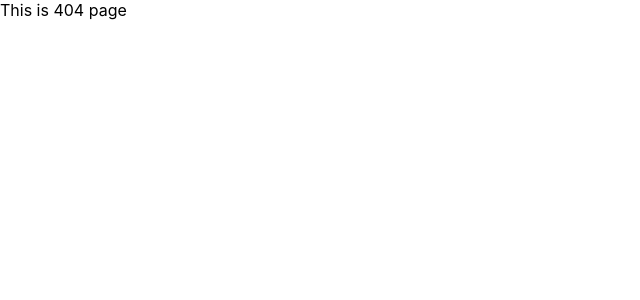
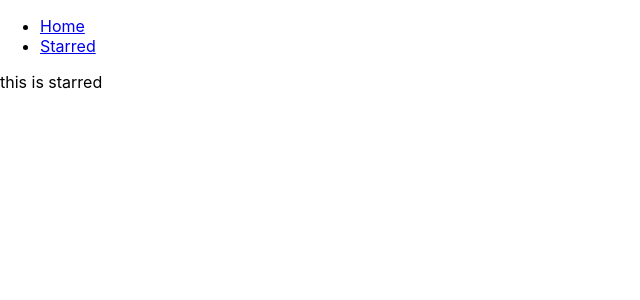
Before and after one commit to vishalsangal123/box-office, a React (Create React App) app in the folder box-office/: page /starred in a window 1280 px wide. Before the commit this address had no page. Shown: the top 300 px of the page, without its empty margins (0-640 px from the left). Built offline with nearby package versions, Linux system fonts and the light colour scheme.

Commit message:
added navbar and added components

```diff
--- a/box-office/src/App.js
+++ b/box-office/src/App.js
@@ -1,20 +1,29 @@
+import React from 'react';
+import { Switch, Route } from 'react-router-dom';
 
-import React from "react";
-import { Switch ,Route } from "react-router-dom";
+import Navs from './components/Navs';
+import Home from './pages/Home';
+import Starred from './pages/Starred';
 
 function App() {
   return (
+    <div>
+      <Navs />
+
       <Switch>
         <Route exact path="/">
-    This is home page
+          <Home />
         </Route>
-    <Route exact path="/started">
-    This is started
+
+        <Route exact path="/starred">
+          <Starred />
         </Route>
+
         <Route>
-      This is 404 page
+          <div>Not found</div>
         </Route>
       </Switch>
+    </div>
   );
 }
 
--- /dev/null
+++ b/box-office/src/components/Navs.js
@@ -0,0 +1,23 @@
+import React from 'react';
+import { Link } from 'react-router-dom';
+
+const LINKS = [
+  { to: '/', text: 'Home' },
+  { to: '/starred', text: 'Starred' },
+];
+
+const Navs = () => {
+  return (
+    <div>
+      <ul>
+        {LINKS.map(item => (
+          <li key={item.to}>
+            <Link to={item.to}>{item.text}</Link>
+          </li>
+        ))}
+      </ul>
+    </div>
+  );
+};
+
+export default Navs;
--- /dev/null
+++ b/box-office/src/pages/Home.js
@@ -0,0 +1,7 @@
+import React from 'react';
+
+const Home = () => {
+  return <div>this is home</div>;
+};
+
+export default Home;
--- /dev/null
+++ b/box-office/src/pages/Starred.js
@@ -0,0 +1,7 @@
+import React from 'react';
+
+const Starred = () => {
+  return <div>this is starred</div>;
+};
+
+export default Starred;
```
Lines whose indentation alone changed are shown as unchanged.
